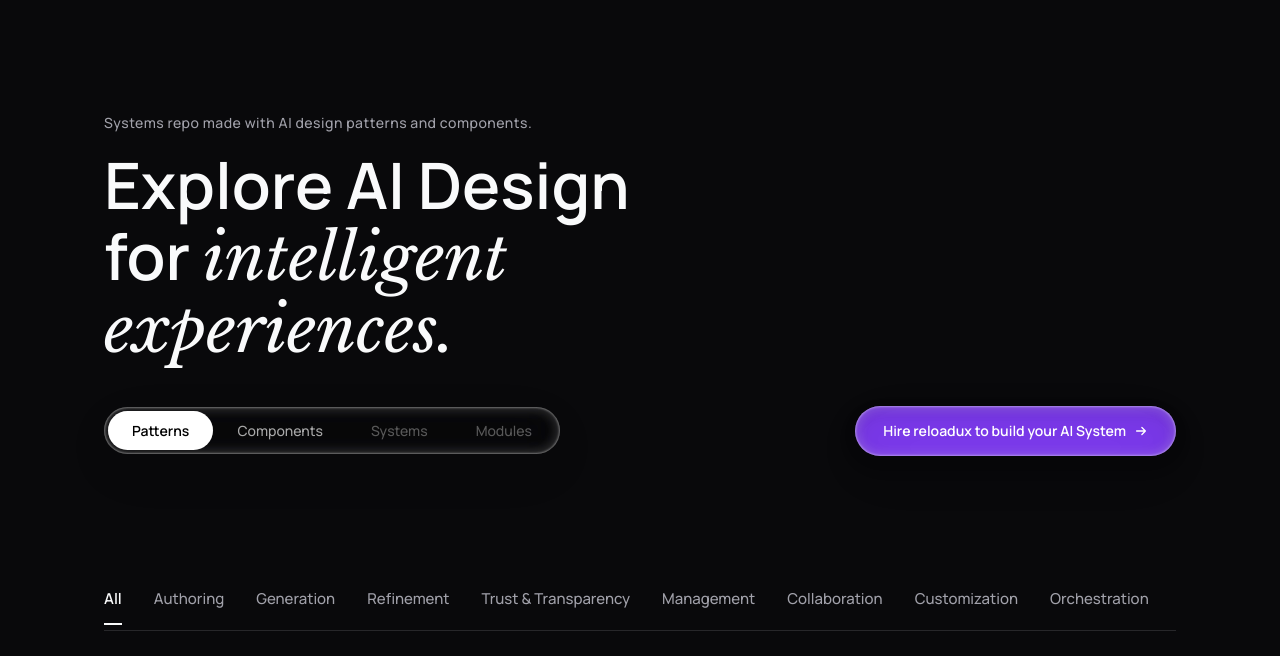
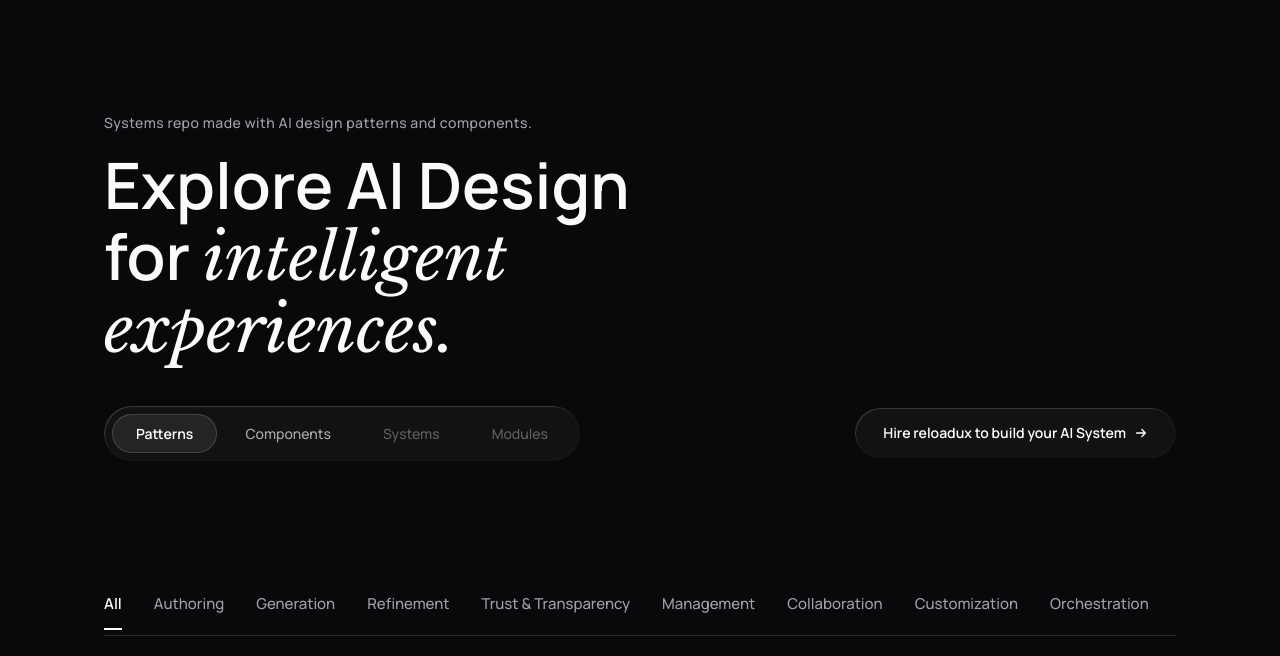
Before and after one commit to iahmadullah/reloadAI, a website: page aidesign.html in a window 1280 px wide. Both pictures are taken after a click on the button "Toggle dark mode". Shown: the part 68-724 px from the top of the page. Drawn offline with nearby package versions, Linux system fonts and the light colour scheme.

Commit message:
feat: apply transparent liquid glass framework to main nav tabs and CTA in Dark Mode

```diff
--- a/aidesign.css
+++ b/aidesign.css
@@ -1110,29 +1110,18 @@ body,
 
 /* Tabs & Filters */
 [data-theme="dark"] .aid-tabs {
-    background: hsl(0 0% 0% / 0.1);
-    backdrop-filter: blur(20px) saturate(1.5);
-    box-shadow:
-        0 0 2px 1px color-mix(in oklch, var(--white), #0000 65%) inset,
-        0 0 10px 4px color-mix(in oklch, var(--white), #0000 85%) inset,
-        0px 4px 16px rgba(17, 17, 26, 0.05),
-        0px 8px 24px rgba(17, 17, 26, 0.05),
-        0px 16px 56px rgba(17, 17, 26, 0.05),
-        0px 4px 16px rgba(17, 17, 26, 0.05) inset,
-        0px 8px 24px rgba(17, 17, 26, 0.05) inset,
-        0px 16px 56px rgba(17, 17, 26, 0.05) inset;
+    /* Relying on .glass-overlay for background tint */
+    background: transparent;
+    border: none;
+    box-shadow: none;
+    backdrop-filter: none;
+    /* handled by the glass-container */
 }
 
 [data-theme="dark"] .aid-tabbar__cta {
-    box-shadow:
-        0 0 2px 1px color-mix(in oklch, var(--white), #0000 65%) inset,
-        0 0 10px 4px color-mix(in oklch, var(--white), #0000 85%) inset,
-        0px 4px 16px rgba(17, 17, 26, 0.05),
-        0px 8px 24px rgba(17, 17, 26, 0.05),
-        0px 16px 56px rgba(17, 17, 26, 0.05),
-        0px 4px 16px rgba(17, 17, 26, 0.05) inset,
-        0px 8px 24px rgba(17, 17, 26, 0.05) inset,
-        0px 16px 56px rgba(17, 17, 26, 0.05) inset;
+    background: transparent;
+    border: none;
+    box-shadow: none;
 }
 
 [data-theme="dark"] .aid-tab {
@@ -1144,9 +1133,10 @@ body,
 }
 
 [data-theme="dark"] .aid-tab--active {
-    background: var(--white);
-    color: #000;
-    box-shadow: 0 0 0 1px color-mix(in oklch, var(--white), #0000 85%) inset;
+    background: rgba(255, 255, 255, 0.08);
+    /* Transparent so refraction pushes through */
+    color: #ffffff;
+    box-shadow: inset 0 0 0 1px rgba(255, 255, 255, 0.15);
 }
 
 [data-theme="dark"] .aid-filter {
--- a/aidesign.html
+++ b/aidesign.html
@@ -81,21 +81,33 @@
                     for <em>intelligent experiences.</em>
                 </h1>
                 <div class="aid-tabbar">
-                    <div class="aid-tabs" id="aid-tabs">
+                    <div class="aid-tabs glass-container" id="aid-tabs"
+                        style="position: relative; overflow: hidden; background: transparent;">
+                        <div class="glass-filter"></div>
+                        <div class="glass-overlay"></div>
+                        <div class="glass-specular"></div>
+                        <div class="glass-content" style="display: flex; gap: 4px; padding: 4px; width: 100%;">
                             <button class="aid-tab aid-tab--active" data-tab="patterns">Patterns</button>
                             <button class="aid-tab" data-tab="components">Components</button>
-                        <button class="aid-tab" data-tab="systems" disabled style="opacity: 0.5; cursor: not-allowed;"
-                            title="Systems disabled">Systems</button>
-                        <button class="aid-tab" data-tab="modules" disabled style="opacity: 0.5; cursor: not-allowed;"
-                            title="Modules disabled">Modules</button>
+                            <button class="aid-tab" data-tab="systems" disabled
+                                style="opacity: 0.5; cursor: not-allowed;" title="Systems disabled">Systems</button>
+                            <button class="aid-tab" data-tab="modules" disabled
+                                style="opacity: 0.5; cursor: not-allowed;" title="Modules disabled">Modules</button>
+                        </div>
                     </div>
                     <div class="aid-tabbar__right">
-                        <a href="index.html#contact" class="aid-tabbar__cta">
+                        <a href="index.html#contact" class="aid-tabbar__cta glass-container"
+                            style="position: relative; overflow: hidden; background: transparent;">
+                            <div class="glass-filter"></div>
+                            <div class="glass-overlay"></div>
+                            <div class="glass-specular"></div>
+                            <div class="glass-content" style="display: flex; align-items: center; gap: 8px;">
                                 Hire reloadux to build your AI System
                                 <svg width="14" height="14" viewBox="0 0 16 16" fill="none">
                                     <path d="M3 8h10M9 4l4 4-4 4" stroke="currentColor" stroke-width="1.5"
                                         stroke-linecap="round" stroke-linejoin="round" />
                                 </svg>
+                            </div>
                         </a>
                     </div>
                 </div>
@@ -222,6 +234,14 @@
     <script src="aidesign-thumbs2.js"></script>
     <script src="aidesign-thumbs3.js"></script>
     <script src="aidesign-data.js"></script>
+
+    <svg style="display: none">
+        <filter id="lg-dist" x="0%" y="0%" width="100%" height="100%">
+            <feTurbulence type="fractalNoise" baseFrequency="0.008 0.008" numOctaves="2" seed="92" result="noise" />
+            <feGaussianBlur in="noise" stdDeviation="2" result="blurred" />
+            <feDisplacementMap in="SourceGraphic" in2="blurred" scale="40" xChannelSelector="R" yChannelSelector="G" />
+        </filter>
+    </svg>
 </body>
 
 </html>
```
Lines whose indentation alone changed are shown as unchanged.
